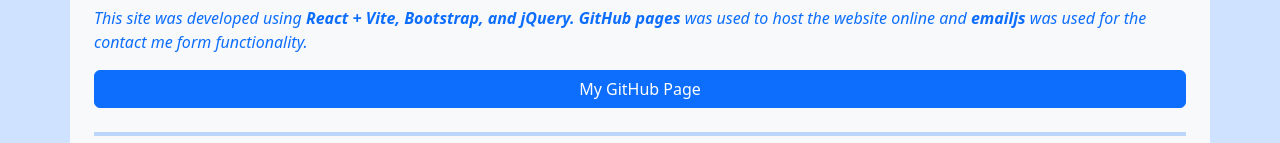
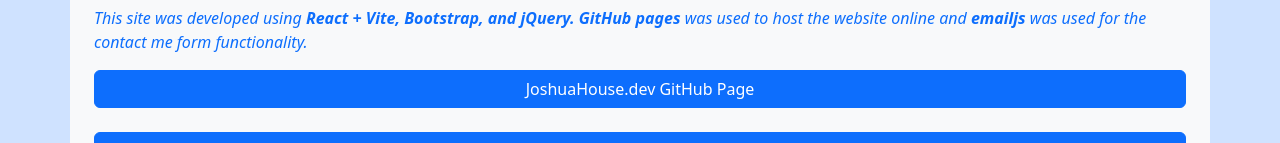
Before and after one commit to JoshHouse/JoshuaHouseDev, a React (Vite) app: page / in a window 1280 px wide. Shown: the part 170-313 px from the top of the page. Built offline with nearby package versions, Linux system fonts and the light colour scheme.

Commit message:
Added github link for JoshuaHouse.dev to Home Page

```diff
--- a/src/components/JSX/HomePage.jsx
+++ b/src/components/JSX/HomePage.jsx
@@ -30,6 +30,16 @@
             <strong> emailjs</strong> was used for the contact me form functionality.
           </em>
         </p>
+
+        <div className="d-grid gap-2 mb-4">
+          <a href="https://github.com/JoshHouse/JoshuaHouseDev"
+              target="_blank"
+              rel="noopener noreferrer"
+              className="btn btn-primary"
+          >
+            JoshuaHouse.dev GitHub Page
+          </a>
+        </div>
 
         <div className="d-grid gap-2 mb-4">
           <a href="https://github.com/JoshHouse?tab=repositories"
```
